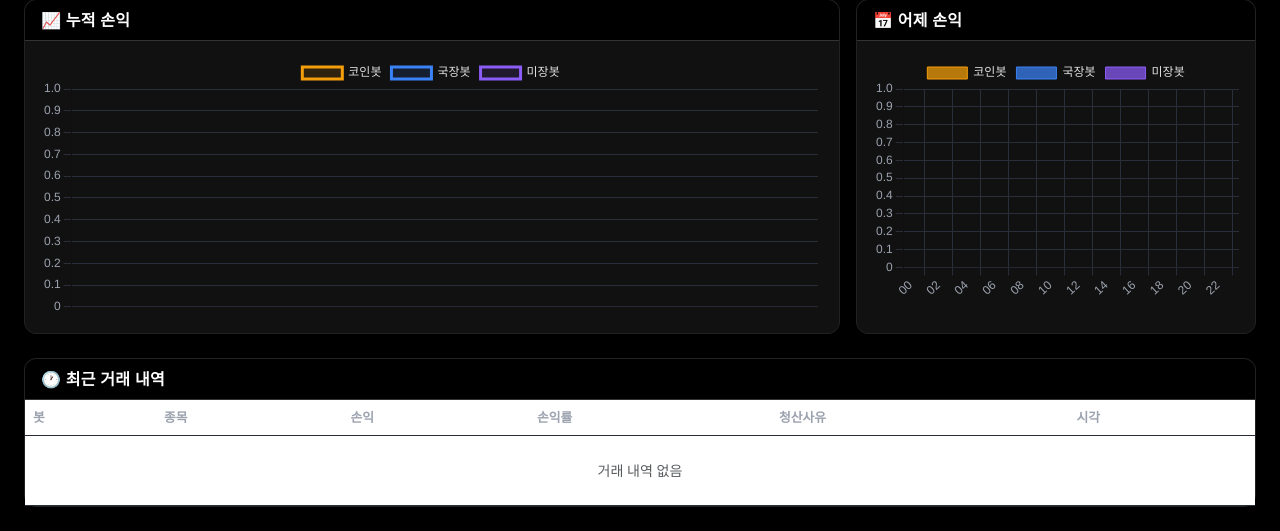
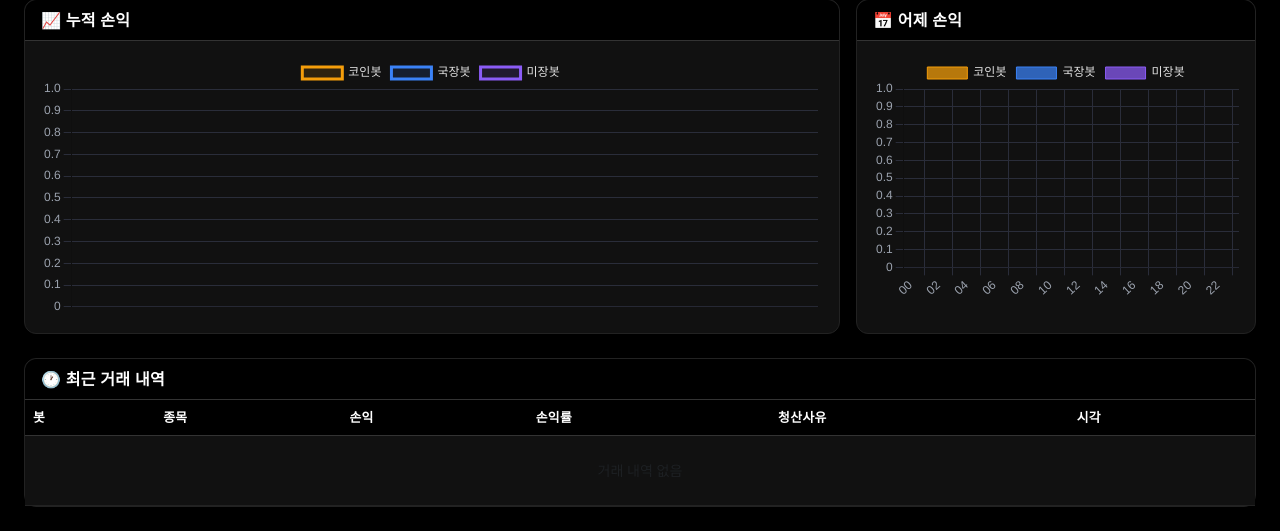
Before and after one commit to Gandarlpu/dashboard, a Flask app: page / in a window 1280 px wide. Shown: the part 290-821 px from the top of the page. Run offline with Flask 3, Linux system fonts and the light colour scheme; data that the repository does not hold is empty.

Commit message:
style: 거래 내역 테이블 블랙 테마 통일
Co-Authored-By: Claude Sonnet 4.6 <noreply@anthropic.com>

```diff
--- a/templates/index.html
+++ b/templates/index.html
@@ -17,9 +17,10 @@
     .pnl-zero { color: #9ca3af; }
     .badge-win  { background: #166534; color: #4ade80; }
     .badge-loss { background: #7f1d1d; color: #f87171; }
-    .table { color: #e0e0e0; }
-    .table th { color: #9ca3af; font-size: 0.8rem; border-color: #2a2d3a; }
-    .table td { border-color: #2a2d3a; font-size: 0.88rem; }
+    .table { color: #e0e0e0; background: #111111; }
+    .table th { color: #ffffff; font-size: 0.8rem; border-color: #333333; background: #000000; font-weight: 600; letter-spacing: 0.03em; }
+    .table td { border-color: #222222; font-size: 0.88rem; background: #111111; }
+    .table-hover tbody tr:hover td { background: #1a1a1a; }
     .refresh-info { color: #6b7280; font-size: 0.8rem; }
     h5.bot-name { font-size: 1.1rem; margin-bottom: 0; }
     .stat-label { color: #9ca3af; font-size: 0.78rem; }
```
